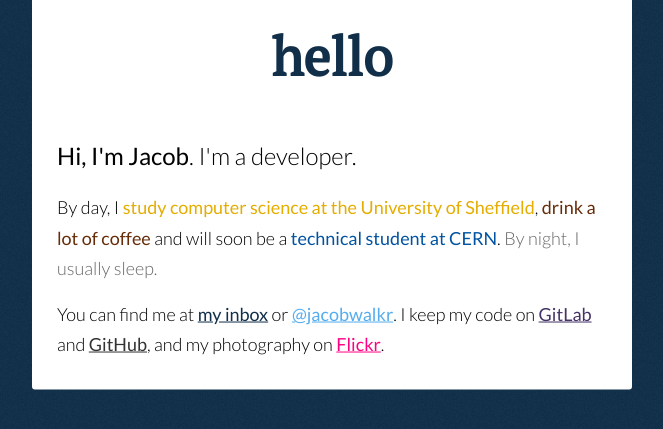
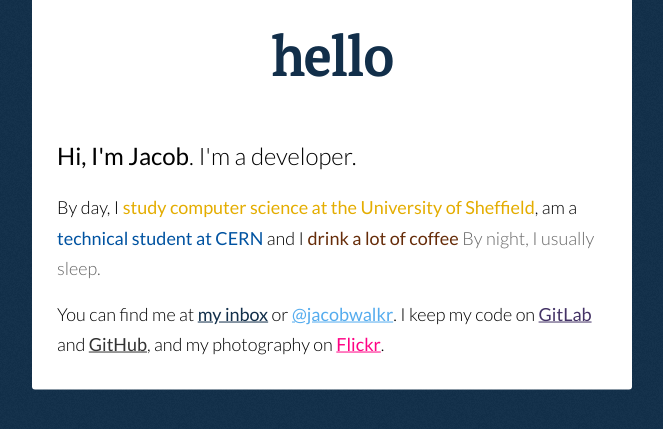
Before and after one commit to jacobwalkr/ja.co.bw, a Jekyll site: the page built from index.html, in a window 1280 px wide, cut to the strip 365-794 px from the top of the page. Shown: the whole strip, without its empty margins (308-971 px from the left). Built offline with Jekyll 4.4.1, drawn with Linux system fonts in a browser that asks for light colours.

Commit message:
Update homepage - finally

```diff
--- a/index.html
+++ b/index.html
@@ -7,9 +7,8 @@ is_home: true
 </p>
 <p class="bio">
     By day, I <strong class="uni">study computer science at the University of Sheffield</strong>,
-    <strong class="coffee">drink a lot of coffee</strong> and will soon be a
-    <strong class="cern">technical student at CERN</strong>. <span class="light">By night,
-    I usually sleep.</span>
+    am a <strong class="cern">technical student at CERN</strong> and I <strong class="coffee">drink
+    a lot of coffee</strong> <span class="light">By night, I usually sleep.</span>
 </p>
 <nav class="contact">
     You can find me at <a class="email" href="mailto:&#106;&#97;&#99;&#111;&#98;.&#119;a&#108;&#107;&#101;&#114;94&#64;&#103;&#109;a&#105;l.com">my inbox</a>
```
